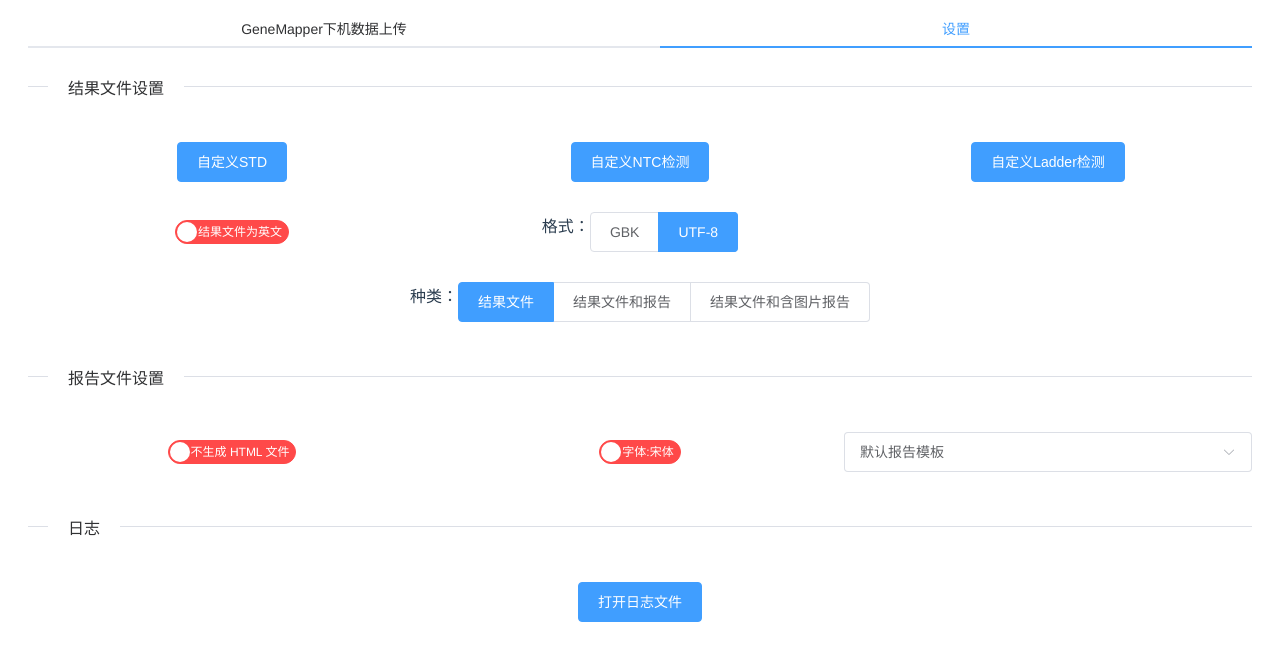
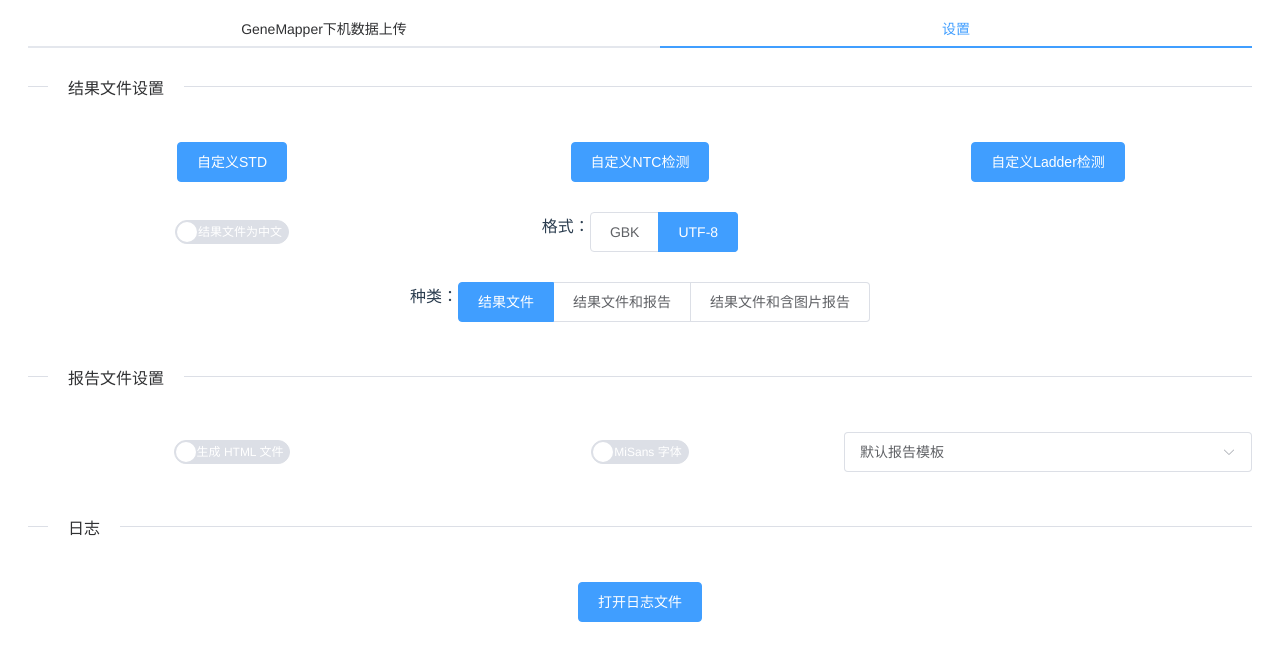
Before and after one commit to NTLx/SMNFiler, a Vue app: page / in a window 1280 px wide. Both pictures are taken after a click on the tab "设置". Shown: the top 660 px of the page. Built offline with nearby package versions, Linux system fonts and the light colour scheme.

Commit message:
perf: adjust the style of setting's switch

```diff
--- a/src/App.vue
+++ b/src/App.vue
@@ -241,11 +241,7 @@
                   active-text="结果文件为中文"
                   active-value="-l"
                   inactive-value=" "
-                  style="
-                    --el-switch-oncolor: #13ce66;
-                    --el-switch-off-color: #ff4949;
-                  "
-                  inactive-text="结果文件为英文"
+                  inactive-text="结果文件为中文"
                   @change="switchReceiveStatus1"
                 ></el-switch>
               </el-col>
@@ -311,11 +307,7 @@
                   active-text="生成 HTML 文件"
                   active-value="1"
                   inactive-value="0"
-                  style="
-                    --el-switch-oncolor: #13ce66;
-                    --el-switch-off-color: #ff4949;
-                  "
-                  inactive-text="不生成 HTML 文件"
+                  inactive-text="生成 HTML 文件"
                   @change="switchReceiveStatus3"
                 >
                 </el-switch>
@@ -325,14 +317,10 @@
                   v-model="value4"
                   size="large"
                   inline-prompt
-                  active-text="字体:MiSans"
+                  active-text="MiSans 字体"
                   active-value="1"
                   inactive-value="0"
-                  style="
-                    --el-switch-oncolor: #13ce66;
-                    --el-switch-off-color: #ff4949;
-                  "
-                  inactive-text="字体:宋体"
+                  inactive-text="MiSans 字体"
                   @change="switchReceiveStatus4"
                 >
                 </el-switch>
```
